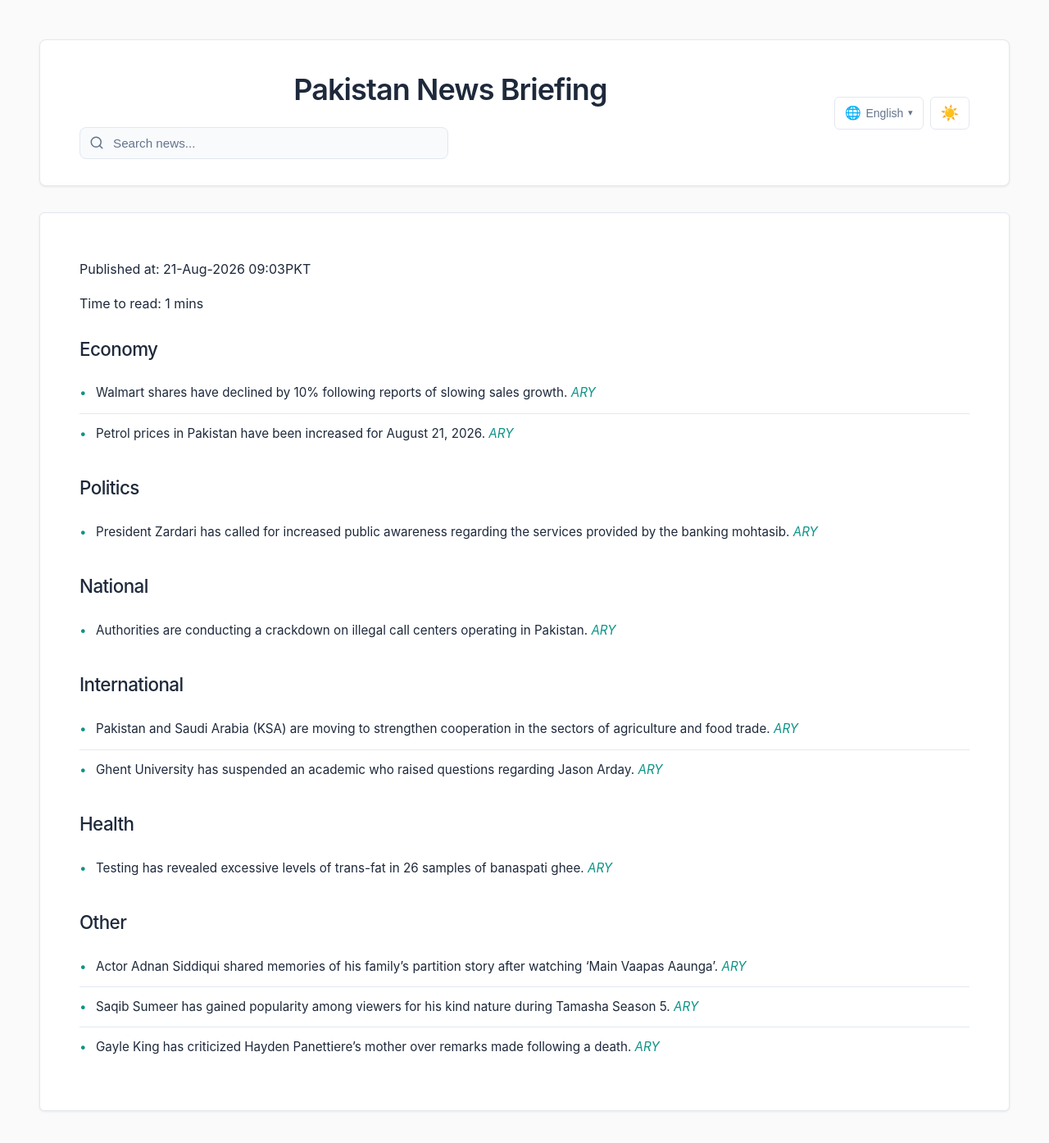
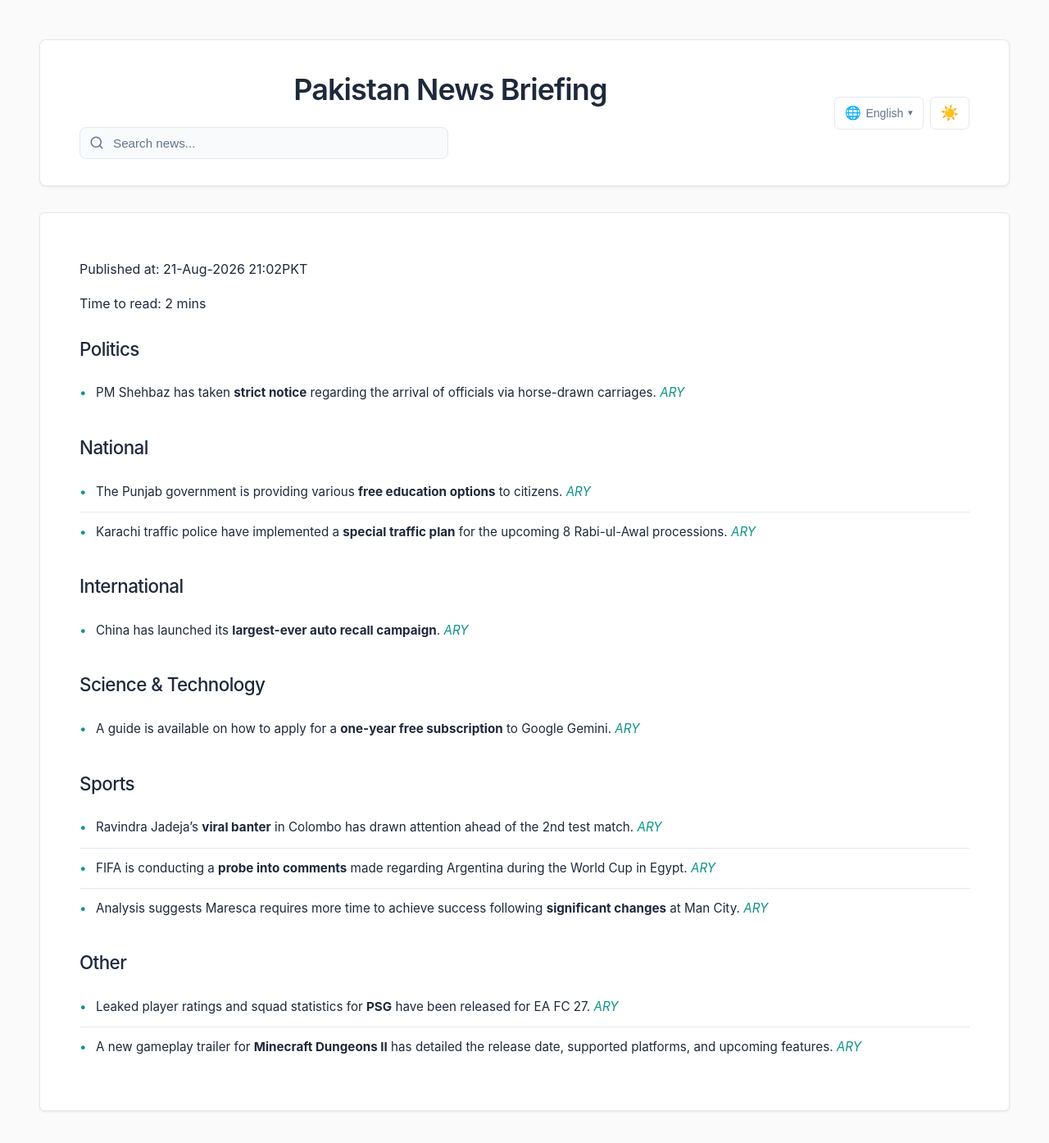
Before and after one commit to zsubzwary/news, a Jekyll site: the page built from en/index.md, in a window 1280 px wide and 1400 px high. Shown: the top 1394 px of the window at 82% size. Built offline with Jekyll 4.4.1, drawn with Linux system fonts in a browser that asks for light colours; some web fonts are replaced; comment, search, counter and statistics services are not loaded.

Commit message:
DateTime; 2026-08-21T16:02:47.444Z

```diff
--- a/en/index.md
+++ b/en/index.md
@@ -4,28 +4,28 @@ title: Pakistan News Briefing
 lang: en
 ---
 
-Published at: 21-Aug-2026 09:03PKT
+Published at: 21-Aug-2026 21:02PKT
 
-Time to read: 1 mins
-
-### Economy
-- Walmart shares have declined by 10% following reports of slowing sales growth. *[ARY](https://arynews.tv/walmart-shares-slide-10-as-sales-growth-slows)*
-- Petrol prices in Pakistan have been increased for August 21, 2026. *[ARY](https://arynews.tv/petrol-price-in-pakistan-for-august-21-2026)*
+Time to read: 2 mins
 
 ### Politics
-- President Zardari has called for increased public awareness regarding the services provided by the banking mohtasib. *[ARY](https://arynews.tv/president-calls-for-public-awareness-of-banking-mohtasib-services)*
+- PM Shehbaz has taken **strict notice** regarding the arrival of officials via horse-drawn carriages. *[ARY](https://arynews.tv/pm-shehbaz-takes-strict-notice-of-officials-horse-drawn-carriage-arrival)*
 
 ### National
-- Authorities are conducting a crackdown on illegal call centers operating in Pakistan. *[ARY](https://arynews.tv/illegal-call-centers-face-crackdown-in-pakistan)*
+- The Punjab government is providing various **free education options** to citizens. *[ARY](https://arynews.tv/punjab-government-offers-free-education-options)*
+- Karachi traffic police have implemented a **special traffic plan** for the upcoming 8 Rabi-ul-Awal processions. *[ARY](https://arynews.tv/karachi-traffic-plan-issued-for-8-rabi-ul-awal-processions)*
 
 ### International
-- Pakistan and Saudi Arabia (KSA) are moving to strengthen cooperation in the sectors of agriculture and food trade. *[ARY](https://arynews.tv/pakistan-ksa-set-to-deepen-agriculture-and-food-trade-cooperation)*
-- Ghent University has suspended an academic who raised questions regarding Jason Arday. *[ARY](https://arynews.tv/ghent-university-suspends-academic-who-questioned-jason-arday)*
+- China has launched its **largest-ever auto recall campaign**. *[ARY](https://arynews.tv/china-launches-biggest-ever-auto-recall-campaign)*
 
-### Health
-- Testing has revealed excessive levels of trans-fat in 26 samples of banaspati ghee. *[ARY](https://arynews.tv/excessive-trans-fat-found-in-26-samples-of-banaspati-ghee)*
+### Science & Technology
+- A guide is available on how to apply for a **one-year free subscription** to Google Gemini. *[ARY](https://arynews.tv/google-gemini-free-subscription-for-one-year-easy-way-to-apply)*
+
+### Sports
+- Ravindra Jadeja's **viral banter** in Colombo has drawn attention ahead of the 2nd test match. *[ARY](https://arynews.tv/ravindra-jadejas-viral-banter-in-colombo-ahead-of-2nd-test)*
+- FIFA is conducting a **probe into comments** made regarding Argentina during the World Cup in Egypt. *[ARY](https://arynews.tv/egypt-in-hot-water-fifa-probes-world-cup-comments-on-argentina)*
+- Analysis suggests Maresca requires more time to achieve success following **significant changes** at Man City. *[ARY](https://arynews.tv/maresca-needs-time-to-succeed-after-big-changes-at-man-city)*
 
 ### Other
-- Actor Adnan Siddiqui shared memories of his family's partition story after watching ‘Main Vaapas Aaunga’. *[ARY](https://arynews.tv/adnan-siddiqui-recalls-familys-partition-story-after-watching-main-vaapas-aaunga)*
-- Saqib Sumeer has gained popularity among viewers for his kind nature during Tamasha Season 5. *[ARY](https://arynews.tv/tamasha-season-5-saqib-sumeer-wins-fans-with-his-kind-nature)*
-- Gayle King has criticized Hayden Panettiere’s mother over remarks made following a death. *[ARY](https://arynews.tv/gayle-king-criticizes-hayden-panettieres-mom-over-post-death-remarks)*
+- Leaked player ratings and squad statistics for **PSG** have been released for EA FC 27. *[ARY](https://arynews.tv/ea-fc-27-psg-player-ratings-leaked-full-squad-stats-top-upgrades)*
+- A new gameplay trailer for **Minecraft Dungeons II** has detailed the release date, supported platforms, and upcoming features. *[ARY](https://arynews.tv/minecraft-dungeons-ii-gameplay-trailer-breakdown-release-date-platforms-and-new-features)*
```
